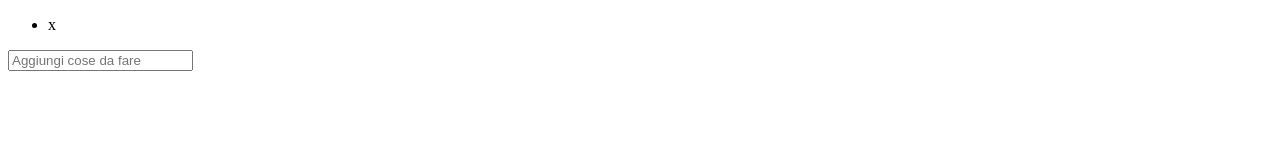
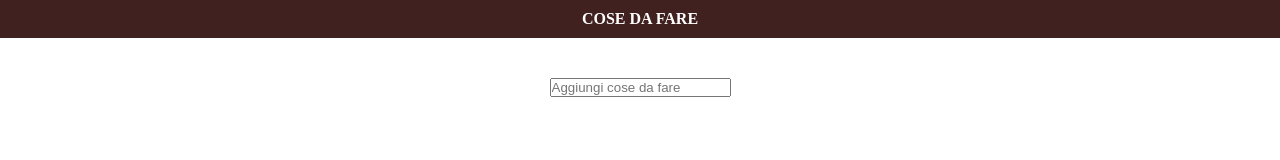
Before and after one commit to FrancescaLai/js-todo-clone, a plain HTML site: page index.html in a window 1280 px wide. Drawn offline with nearby package versions, Linux system fonts and the light colour scheme.

Commit message:
A bit of css

```diff
--- a/css/style.css
+++ b/css/style.css
@@ -1,3 +1,48 @@
+*{
+  margin: 0;
+  padding: 0;
+  box-sizing: border-box;
+}
+
+header{
+  background-color: #412020;
+}
+
+h4{
+  text-align: center;
+  color: #ffff;
+  padding: 10px 0px;
+  text-transform: uppercase;
+}
+
+main{
+  text-align: center;
+  margin-top: 40px;
+}
+
+#aggiungi{
+  margin-bottom: 40px;
+}
+
+.todo-list{
+  background-color: #FBE0D7
+}
+
+.todo-list li {
+  list-style: none;
+  color: #412020;
+}
+
+.delete{
+  color: red;
+}
+
+
+
+
+
+
+
 .template{
   display: none;
 }
--- a/index.html
+++ b/index.html
@@ -9,11 +9,17 @@
 </head>
 <body>
 
-  <ul class="todo-list">
-    <li><span class="delete">x</span></li>
-  </ul>
+  <header>
+    <h4>Cose da fare</h4>
+  </header>
+  <main>
+    <input id="aggiungi" type="text" placeholder="Aggiungi cose da fare">
 
-  <input id="aggiungi" type="text" placeholder="Aggiungi cose da fare">
+    <ul class="todo-list">
+      <li><span class="delete"></span></li>
+    </ul>
+  </main>
+
 
 
 
```
